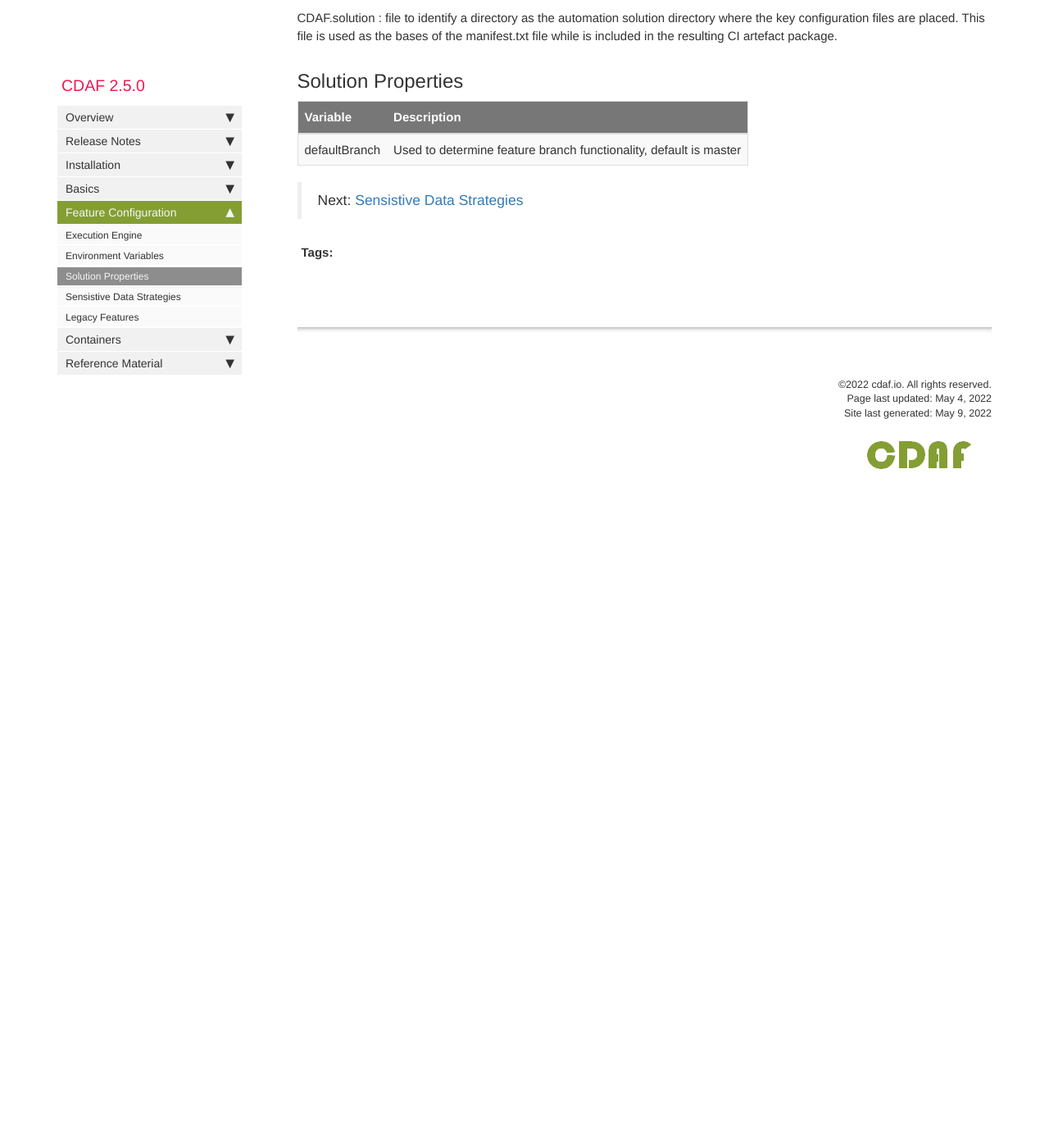
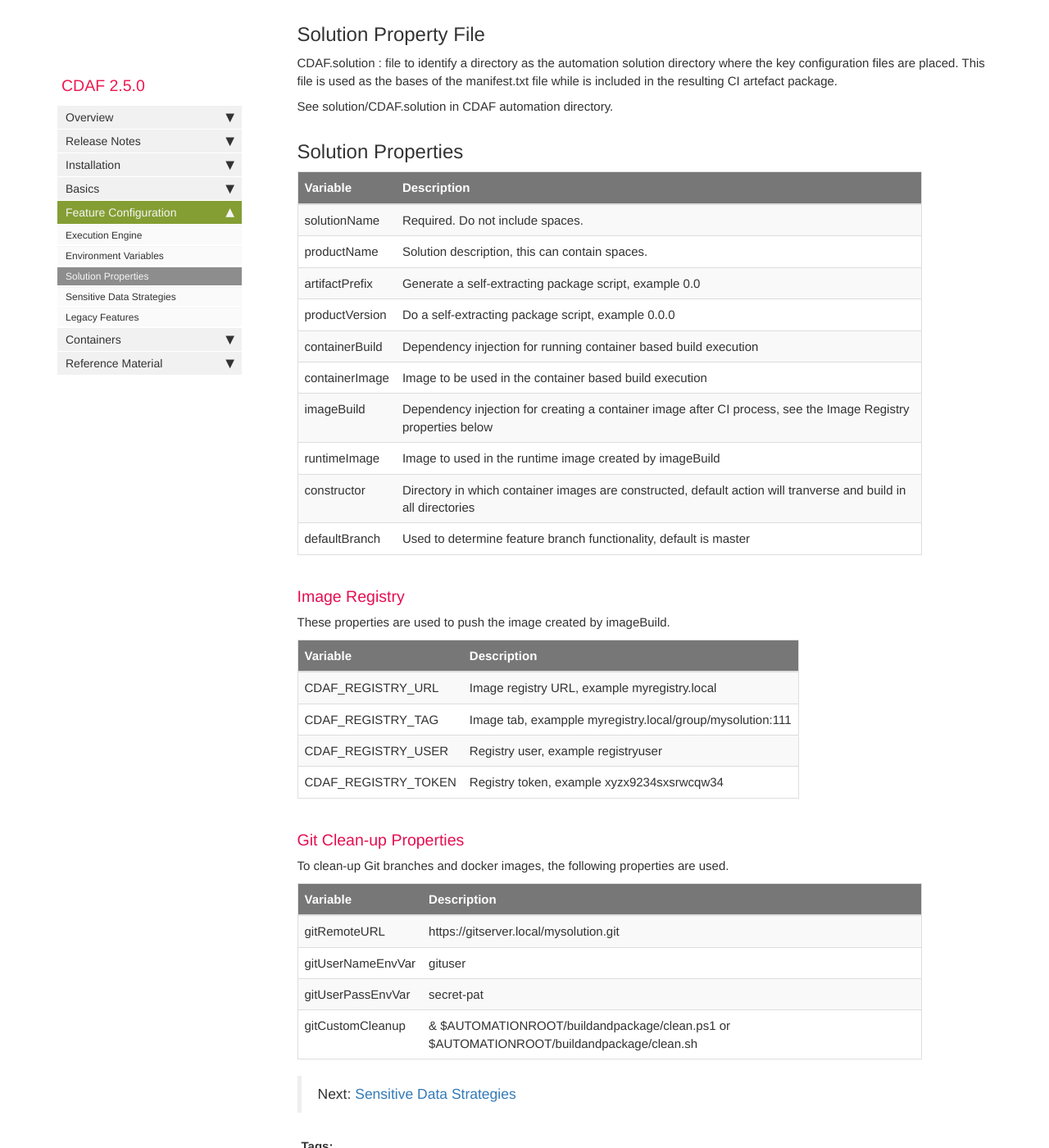
Before and after one commit to cdaf/docs.cdaf.io, a Jekyll site: the page built from pages/mydoc/mydoc_solution_properties.md, in a window 1280 px wide and 1400 px high, scrolled down 345 px. Shown: the whole window at 82% size. Built offline with Jekyll 4.4.1, drawn with Linux system fonts in a browser that asks for light colours; comment, search, counter and statistics services are not loaded; before the commit the page ends 1014 px from its top, so only the background shows below that; some of the changed text lies outside the part shown.

Commit message:
Complete the solution properties reference

```diff
--- a/_data/sidebars/mydoc_sidebar.yml
+++ b/_data/sidebars/mydoc_sidebar.yml
@@ -108,7 +108,7 @@ entries:
       url: /mydoc_solution_properties.html
       output: web
 
-    - title: Sensistive Data Strategies
+    - title: Sensitive Data Strategies
       url: /mydoc_sensitive_data_strategies.html
       output: web
 
--- a/pages/mydoc/mydoc_environment_variables.md
+++ b/pages/mydoc/mydoc_environment_variables.md
@@ -23,6 +23,6 @@ The following environment
 | CDAF_OVERRIDE_TOKEN       | Default marker for DETOKN or PROPLD in [Execution Engine][mydoc_execution_engine] is %, i.e. %key_name%, the markers can be changed using this environment variable
 | CDAF_SKIP_CONTAINER_BUILD | [containerBuild][mydoc_container_build] will not be performed if this environment variable is set to any value
 
-> Next: [Sensistive Data Strategies][mydoc_sensitive_data_strategies]
+> Next: [Sensitive Data Strategies][mydoc_sensitive_data_strategies]
 
 {% include links.html %}
--- a/pages/mydoc/mydoc_solution_properties.md
+++ b/pages/mydoc/mydoc_solution_properties.md
@@ -13,12 +13,45 @@ folder: mydoc
 
 CDAF.solution : file to identify a directory as the automation solution directory where the key configuration files are placed. This file is used as the bases of the manifest.txt file while is included in the resulting CI artefact package.
 
+See solution/CDAF.solution in CDAF automation directory.
+
 ## Solution Properties
 
 | Variable                  | Description
 |---------------------------|------------
-| defaultBranch          | Used to determine feature branch functionality, default is master
+| solutionName              | Required. Do not include spaces.
+| productName               | Solution description, this can contain spaces.
+| artifactPrefix            | Generate a self-extracting package script, example 0.0
+| productVersion            | Do a self-extracting package script, example 0.0.0
+| containerBuild            | Dependency injection for running container based build execution
+| containerImage            | Image to be used in the container based build execution
+| imageBuild                | Dependency injection for creating a container image after CI process, see the Image Registry properties below
+| runtimeImage              | Image to used in the runtime image created by imageBuild
+| constructor               | Directory in which container images are constructed, default action will tranverse and build in all directories
+| defaultBranch             | Used to determine feature branch functionality, default is master
 
-> Next: [Sensistive Data Strategies][mydoc_sensitive_data_strategies]
+### Image Registry
+
+These properties are used to push the image created by imageBuild.
+
+| Variable                  | Description
+|---------------------------|------------
+| CDAF_REGISTRY_URL         | Image registry URL, example myregistry.local
+| CDAF_REGISTRY_TAG         | Image tab, exampple myregistry.local/group/mysolution:111
+| CDAF_REGISTRY_USER        | Registry user, example registryuser
+| CDAF_REGISTRY_TOKEN       | Registry token, example xyzx9234sxsrwcqw34
+
+### Git Clean-up Properties
+
+To clean-up Git branches and docker images, the following properties are used.
+
+| Variable                  | Description
+|---------------------------|------------
+| gitRemoteURL              | https://gitserver.local/mysolution.git
+| gitUserNameEnvVar         | gituser
+| gitUserPassEnvVar         | secret-pat
+| gitCustomCleanup          | & $AUTOMATIONROOT/buildandpackage/clean.ps1 or $AUTOMATIONROOT/buildandpackage/clean.sh
+
+> Next: [Sensitive Data Strategies][mydoc_sensitive_data_strategies]
 
 {% include links.html %}
```
